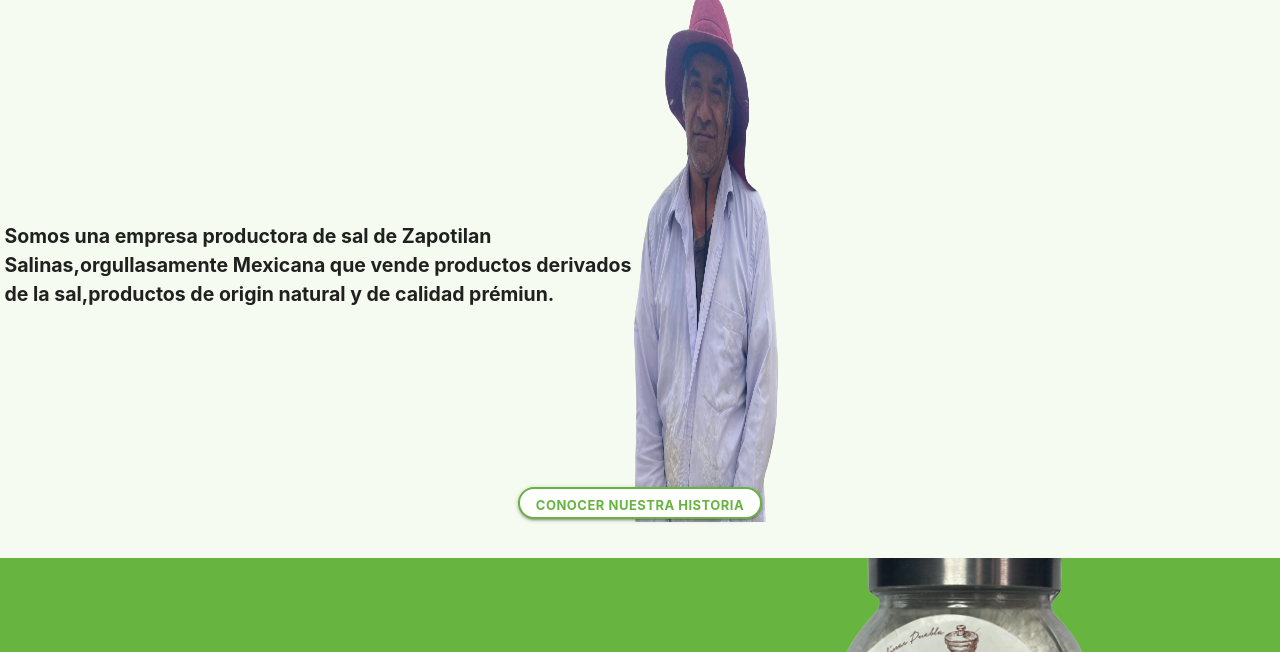
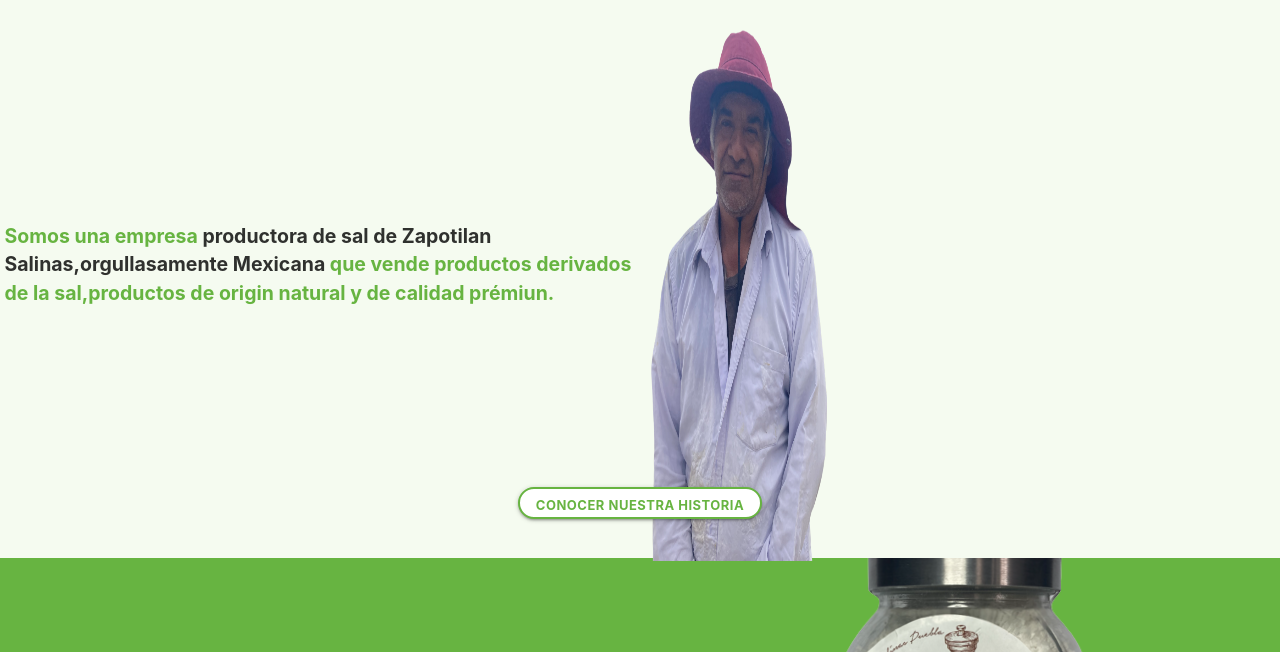
Before and after one commit to CrArzola/zapotitlan, a plain HTML site: page index.html in a window 1280 px wide. Shown: the part 82-734 px from the top of the page. Drawn offline with Linux system fonts and the light colour scheme.

Commit message:
I have added details

```diff
--- a/assets/css/style.css
+++ b/assets/css/style.css
@@ -19,6 +19,13 @@
 {
     color: var(--white-custom);
 
+}
+
+.remark-text
+{
+    color: var(--black);
+
+    font-weight:bold;
 }
 
 section
@@ -59,10 +66,10 @@ header
 .header__img img
 {
     position: relative;
-    top: 35px;
-    right:40px;
+    top: calc(13%);
+    right:30px;
 
-    width: 320px;
+    width: 390px;
     height: 100%;
 }
 .header__description
@@ -70,6 +77,10 @@ header
     grid-area:header-description;
     /* background-color: red; */
     /* color: red; */
+
+
+    color: var(--green-sunny);
+    line-height: 1.9rem;
     font-size: 1.3rem;
     font-weight: bold;
 
--- a/index.html
+++ b/index.html
@@ -50,7 +50,9 @@
 
         <div class="header__description">
             <p>
-                Somos una empresa productora de sal de Zapotilan Salinas,orgullasamente Mexicana que vende productos derivados de la sal,productos de origin natural y de calidad prémiun.
+                Somos una empresa  <span class="remark-text">productora de sal de  Zapotilan Salinas,orgullasamente Mexicana  </span>que
+                 vende productos
+                 derivados de la sal,productos de origin natural y de calidad prémiun.
 
             </p>
         </div>
```
